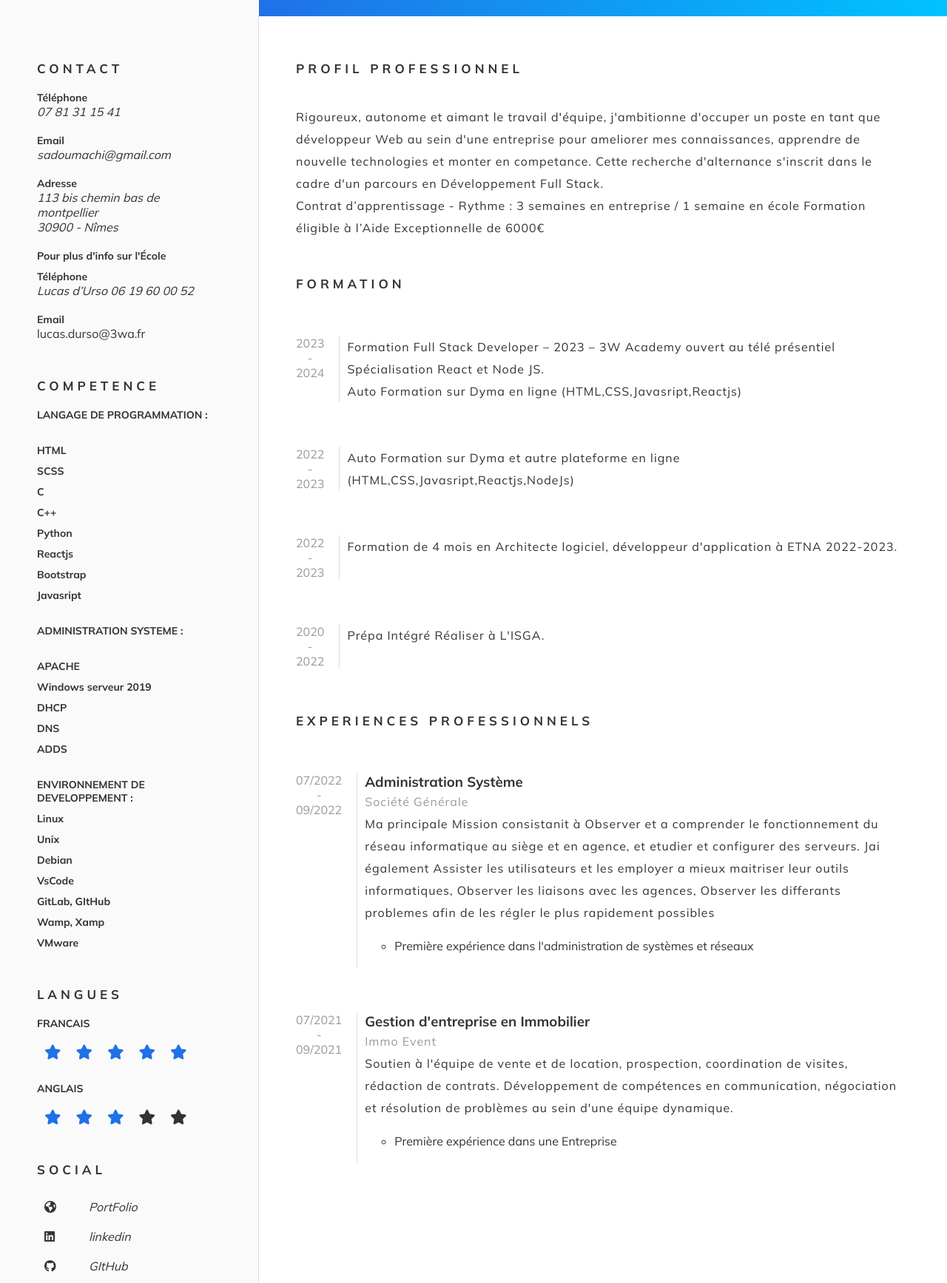
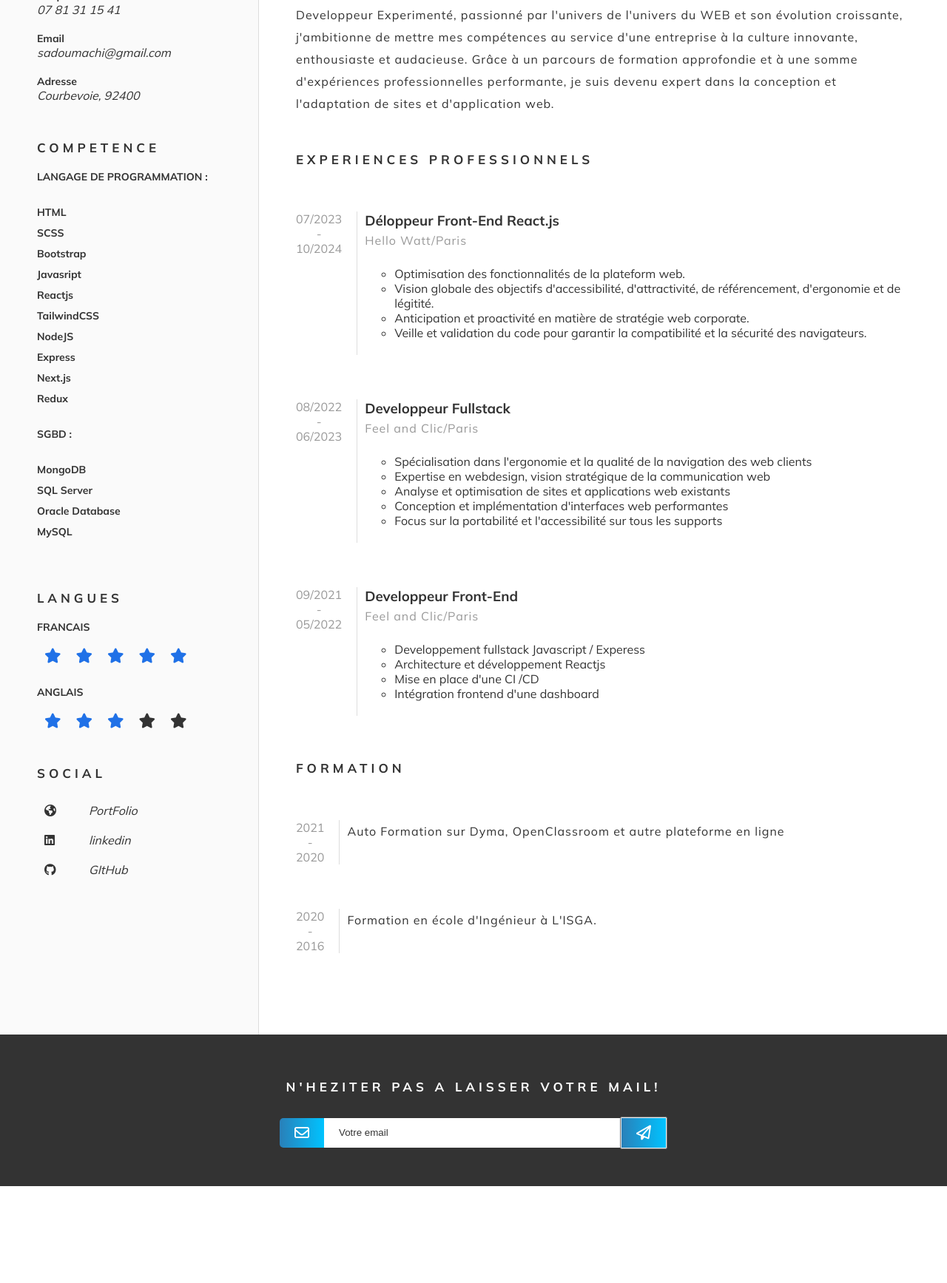
Before and after one commit to Adoum15/cv-adoum, a website: page index.html in a window 1280 px wide. Shown: the part 550-2285 px from the top of the page at 74% size. After the commit the page ends 2154 px from the top, so only its background shows below. Drawn offline with Linux system fonts and the light colour scheme.

Commit message:
photo et cv mis a jour

```diff
--- a/index.html
+++ b/index.html
@@ -22,11 +22,14 @@
       <header>
         <h1><span>A</span>doum Salah</h1>
         <p>
-          <span>Développeur Full Stack</span>
+          <span
+            >Développeur Web Junior : Expertise Front-End, enthousiasme et
+            curiosité au service de l'innovation.</span
+          >
         </p>
       </header>
       <section class="picture">
-        <img src="./image/img.jpg" alt="Adoum" />
+        <img src="./image/photo_pro.webp" alt="photo professionnelle d'un CV" />
       </section>
       <aside>
         <div class="block">
@@ -36,47 +39,31 @@
           <h3>Email</h3>
           <p>sadoumachi@gmail.com</p>
           <h3>Adresse</h3>
-          <p>
-            113 bis chemin bas de montpellier <br />
-            30900 - Nîmes
-          </p>
-          <h3>Pour plus d'info sur l'École</h3>
-          <h3>Téléphone</h3>
-          <p>Lucas d’Urso 06 19 60 00 52
-            <h3>Email</h3>
-            lucas.durso@3wa.fr</p>
+          <p>Courbevoie, 92400</p>
         </div>
         <div class="block">
-
           <div class="block">
             <h2 class="title-small">COMPETENCE</h2>
             <h3>LANGAGE DE PROGRAMMATION :</h3>
             <br />
             <h3>HTML</h3>
             <h3>SCSS</h3>
-            <h3>C</h3>
-            <h3>C++</h3>
-            <h3>Python</h3>
-            <h3>Reactjs</h3>
             <h3>Bootstrap</h3>
             <h3>Javasript</h3>
+            <h3>Reactjs</h3>
+            <h3>TailwindCSS</h3>
+            <h3>NodeJS</h3>
+            <h3>Express</h3>
+            <h3>Next.js</h3>
+            <h3>Redux</h3>
             <br />
-            <h3>ADMINISTRATION SYSTEME :</h3>
+            <h3>SGBD :</h3>
             <br />
-            <h3>APACHE</h3>
-            <h3>Windows serveur 2019</h3>
-            <h3>DHCP</h3>
-            <h3>DNS</h3>
-            <h3>ADDS</h3>
+            <h3>MongoDB</h3>
+            <h3>SQL Server</h3>
+            <h3>Oracle Database</h3>
+            <h3>MySQL</h3>
             <br />
-            <h3>ENVIRONNEMENT DE DEVELOPPEMENT :</h3>
-            <h3>Linux</h3>
-            <h3>Unix</h3>
-            <h3>Debian</h3>
-            <h3>VsCode</h3>
-            <h3>GitLab, GItHub</h3>
-            <h3>Wamp, Xamp</h3>
-            <h3>VMware</h3>
           </div>
         </div>
         <div class="block">
@@ -103,7 +90,9 @@
           <div class="social-container">
             <i class="fa-solid fa-earth-americas"></i>
             <p>
-              <a href="https://adoum-portfolio.netlify.app/"
+              <a
+                href="https://portfolio-adoum.netlify.app/services"
+                target="_blank"
                 >PortFolio</a
               >
             </p>
@@ -111,7 +100,9 @@
           <div class="social-container">
             <i class="fa-brands fa-linkedin"></i>
             <p>
-              <a href="https://www.linkedin.com/in/adoum-salah-101221232/"
+              <a
+                href="https://www.linkedin.com/in/adoum-salah-101221232/"
+                target="_blank"
                 >linkedin</a
               >
             </p>
@@ -119,9 +110,7 @@
           <div class="social-container">
             <i class="fa-brands fa-github"></i>
             <p>
-              <a href="https://github.com/Adoum15"
-                >GItHub</a
-              >
+              <a href="https://github.com/Adoum15" target="_blank">GItHub</a>
             </p>
           </div>
         </div>
@@ -129,49 +118,101 @@
       <main>
         <h2 class="title-small">PROFIL PROFESSIONNEL</h2>
         <p class="mb-5">
-          Rigoureux, autonome et aimant le travail d'équipe, j'ambitionne
-          d'occuper un poste en tant que développeur Web au sein d'une
-          entreprise pour ameliorer mes connaissances, apprendre de nouvelle
-          technologies et monter en competance. Cette recherche d'alternance
-          s'inscrit dans le cadre d'un parcours en Développement Full Stack.<br />
-          Contrat d’apprentissage - Rythme : 3 semaines en entreprise / 1
-          semaine en école Formation éligible à l’Aide Exceptionnelle de 6000€
+          Developpeur Experimenté, passionné par l'univers de l'univers du WEB
+          et son évolution croissante, j'ambitionne de mettre mes compétences au
+          service d'une entreprise à la culture innovante, enthousiaste et
+          audacieuse. Grâce à un parcours de formation approfondie et à une
+          somme d'expériences professionnelles performante, je suis devenu
+          expert dans la conception et l'adaptation de sites et d'application
+          web.
         </p>
-        <h2 class="title-small">FORMATION</h2>
+
+        <h2 class="title-small">EXPERIENCES PROFESSIONNELS</h2>
         <div class="experience">
           <div class="timeline">
-            2023 <br />
+            07/2023 <br />
             - <br />
-            2024
+            10/2024
           </div>
           <div class="content">
-            <p>
-              Formation Full Stack Developer – 2023 – 3W Academy ouvert au télé
-              présentiel Spécialisation React et Node JS.
-            </p>
-            <p>Auto Formation sur Dyma en ligne (HTML,CSS,Javasript,Reactjs)</p>
+            <h3>Déloppeur Front-End React.js</h3>
+            <p class="text-hint">Hello Watt/Paris</p>
+            <ul>
+              <li>Optimisation des fonctionnalités de la plateform web.</li>
+              <li>
+                Vision globale des objectifs d'accessibilité, d'attractivité, de
+                référencement, d'ergonomie et de légitité.
+              </li>
+              <li>
+                Anticipation et proactivité en matière de stratégie web
+                corporate.
+              </li>
+              <li>
+                Veille et validation du code pour garantir la compatibilité et
+                la sécurité des navigateurs.
+              </li>
+            </ul>
           </div>
         </div>
         <div class="experience">
           <div class="timeline">
-            2022 <br />
+            08/2022 <br />
             - <br />
-            2023
+            06/2023
           </div>
           <div class="content">
-            <p>Auto Formation sur Dyma et autre plateforme en ligne (HTML,CSS,Javasript,Reactjs,NodeJs)</p>
+            <h3>Developpeur Fullstack</h3>
+            <p class="text-hint">Feel and Clic/Paris</p>
+            <ul>
+              <li>
+                Spécialisation dans l'ergonomie et la qualité de la navigation
+                des web clients
+              </li>
+              <li>
+                Expertise en webdesign, vision stratégique de la communication
+                web
+              </li>
+              <li>
+                Analyse et optimisation de sites et applications web existants
+              </li>
+              <li>
+                Conception et implémentation d'interfaces web performantes
+              </li>
+              <li>
+                Focus sur la portabilité et l'accessibilité sur tous les
+                supports
+              </li>
+            </ul>
           </div>
         </div>
         <div class="experience">
           <div class="timeline">
-            2022 <br />
+            09/2021 <br />
             - <br />
-            2023
+            05/2022
+          </div>
+          <div class="content">
+            <h3>Developpeur Front-End</h3>
+            <p class="text-hint">Feel and Clic/Paris</p>
+            <ul>
+              <li>Developpement fullstack Javascript / Experess</li>
+              <li>Architecture et développement Reactjs</li>
+              <li>Mise en place d'une CI /CD</li>
+              <li>Intégration frontend d'une dashboard</li>
+            </ul>
+          </div>
+        </div>
+        <h2 class="title-small">FORMATION</h2>
+        <div class="experience">
+          <div class="timeline">
+            2021 <br />
+            - <br />
+            2020
           </div>
           <div class="content">
             <p>
-              Formation de 4 mois en Architecte logiciel, développeur
-              d'application à ETNA 2022-2023.
+              Auto Formation sur Dyma, OpenClassroom et autre plateforme en
+              ligne
             </p>
           </div>
         </div>
@@ -179,56 +220,10 @@
           <div class="timeline">
             2020 <br />
             - <br />
-            2022
+            2016
           </div>
           <div class="content">
-            <p>Prépa Intégré Réaliser à L'ISGA.</p>
-          </div>
-        </div>
-        <h2 class="title-small">EXPERIENCES PROFESSIONNELS</h2>
-        <div class="experience">
-          <div class="timeline">
-            07/2022 <br />
-            - <br />
-            09/2022
-          </div>
-          <div class="content">
-            <h3>Administration Système</h3>
-            <p class="text-hint">Société Générale</p>
-            <p>
-              Ma principale Mission consistanit à Observer et a comprender le
-              fonctionnement du réseau informatique au siège et en agence, et
-              etudier et configurer des serveurs. Jai également Assister les
-              utilisateurs et les employer a mieux maitriser leur outils
-              informatiques, Observer les liaisons avec les agences, Observer
-              les differants problemes afin de les régler le plus rapidement
-              possibles
-            </p>
-            <ul>
-              <li>
-                Première expérience dans l'administration de systèmes et réseaux
-              </li>
-            </ul>
-          </div>
-        </div>
-        <div class="experience">
-          <div class="timeline">
-            07/2021 <br />
-            - <br />
-            09/2021
-          </div>
-          <div class="content">
-            <h3>Gestion d'entreprise en Immobilier</h3>
-            <p class="text-hint">Immo Event</p>
-            <p>
-              Soutien à l'équipe de vente et de location, prospection,
-              coordination de visites, rédaction de contrats. Développement de
-              compétences en communication, négociation et résolution de
-              problèmes au sein d'une équipe dynamique.
-            </p>
-            <ul>
-              <li>Première expérience dans une Entreprise</li>
-            </ul>
+            <p>Formation en école d'Ingénieur à L'ISGA.</p>
           </div>
         </div>
       </main>
```
Also changed, not shown: image/photo_pro.webp (added).
